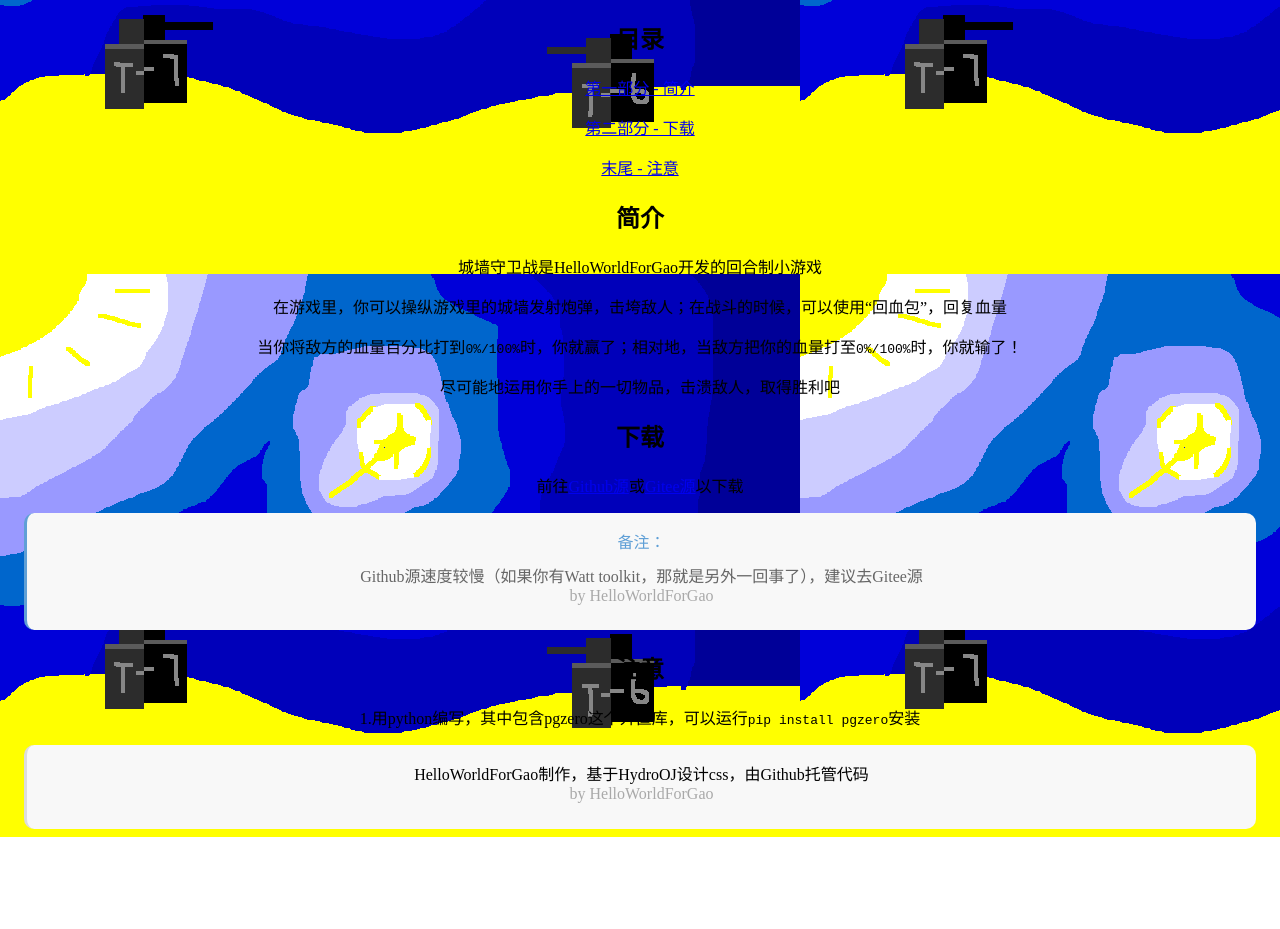
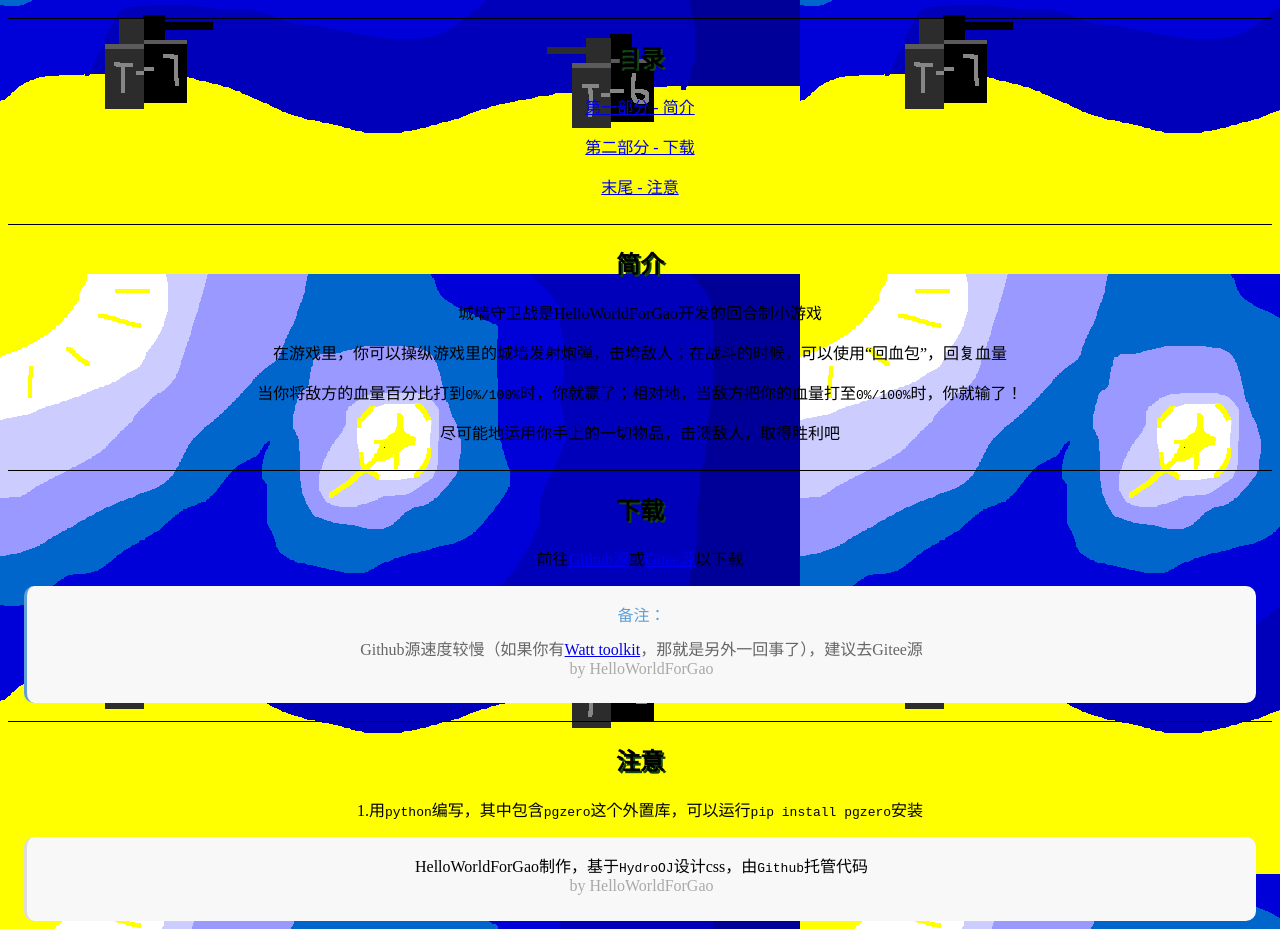
Before and after one commit to HelloWorldForGao/chengqiangmainpage, a plain HTML site: page index.html in a window 1280 px wide. Shown: the part 326-1255 px from the top of the page. Before the commit the page ends 1163 px from the top, so only its background shows below. Drawn offline with Linux system fonts and the light colour scheme.

Commit message:
更改了文件

```diff
--- a/1.css
+++ b/1.css
@@ -1,8 +1,15 @@
 .ncenter {
     text-align: left;
 }
-p,h1,h2,h3,h4,h5,h6,blockquote,button {
+p,h1,h2,h3,h4,h5,h6,blockquote {
     text-align: center;
+}
+h1,h2,h3,h4,h5,h6 {
+    text-shadow: 2px 2px #114514;
+}
+.fnref {
+    top: -0.5em;
+    font-size: 75%;
 }
 html {
     background:url(background.png);
@@ -54,3 +61,10 @@ blockquote.note:before {
     content: "备注：";
     color: #5f9fd6;
 }
+
+hr {
+    border: none;
+    border-bottom: 1px solid #000000;
+    margin-bottom: 0.8em;
+    height: 10px;
+}
--- a/index.html
+++ b/index.html
@@ -17,20 +17,24 @@
                 <blockquote class="note">嗨嗨嗨，如你所见，你的远古浏览器不支持播放音乐</blockquote>
             </audio>
         </blockquote>
+        <hr/>
         <h2 id = "part0">目录</h2>
         <a href = "#part1"><p>第一部分 - 简介</p></a>
         <a href = "#part2"><p>第二部分 - 下载</p></a>
         <a href = "#lastpart"><p>末尾 - 注意</p></a>
+        <hr/>
         <h2 id = "part1">简介</h2>
-        <p>城墙守卫战是HelloWorldForGao开发的回合制小游戏</p>
+        <p>城墙守卫战是HelloWorldForGao<a></a>开发的回合制小游戏</p>
         <p>在游戏里，你可以操纵游戏里的城墙发射炮弹，击垮敌人；在战斗的时候，可以使用“回血包”，回复血量</p>
         <p>当你将敌方的血量百分比打到<code>0%/100%</code>时，你就赢了；相对地，当敌方把你的血量打至<code>0%/100%</code>时，你就输了！</p>
         <p>尽可能地运用你手上的一切物品，击溃敌人，取得胜利吧</p>
+        <hr/>
         <h2 id = "part2">下载</h2>
         <p>前往<a href = "https://github.com/HelloWorldForGao/chengqiangbattle">Github源</a>或<a href = "https://gitee.com/yuanshencxk/chengqiang101">Gitee源</a>以下载</p>
-        <blockquote class = "note">Github源速度较慢（如果你有Watt toolkit，那就是另外一回事了），建议去Gitee源</blockquote>
+        <blockquote class = "note">Github源速度较慢（如果你有<a href = "https://steampp.net/">Watt toolkit</a>，那就是另外一回事了），建议去Gitee源</blockquote>
+        <hr/>
         <h2 id = "lastpart">注意</h2>
-        <p>1.用python编写，其中包含pgzero这个外置库，可以运行<code>pip install pgzero</code>安装</p>
-        <blockquote>HelloWorldForGao制作，基于HydroOJ设计css，由Github托管代码</blockquote>
+        <p>1.用<code>python</code>编写，其中包含<code>pgzero</code>这个外置库，可以运行<code>pip install pgzero</code>安装</p>
+        <blockquote>HelloWorldForGao制作，基于<code>HydroOJ</code>设计css，由<code>Github</code>托管代码</blockquote>
     </body>
 </html>
```
